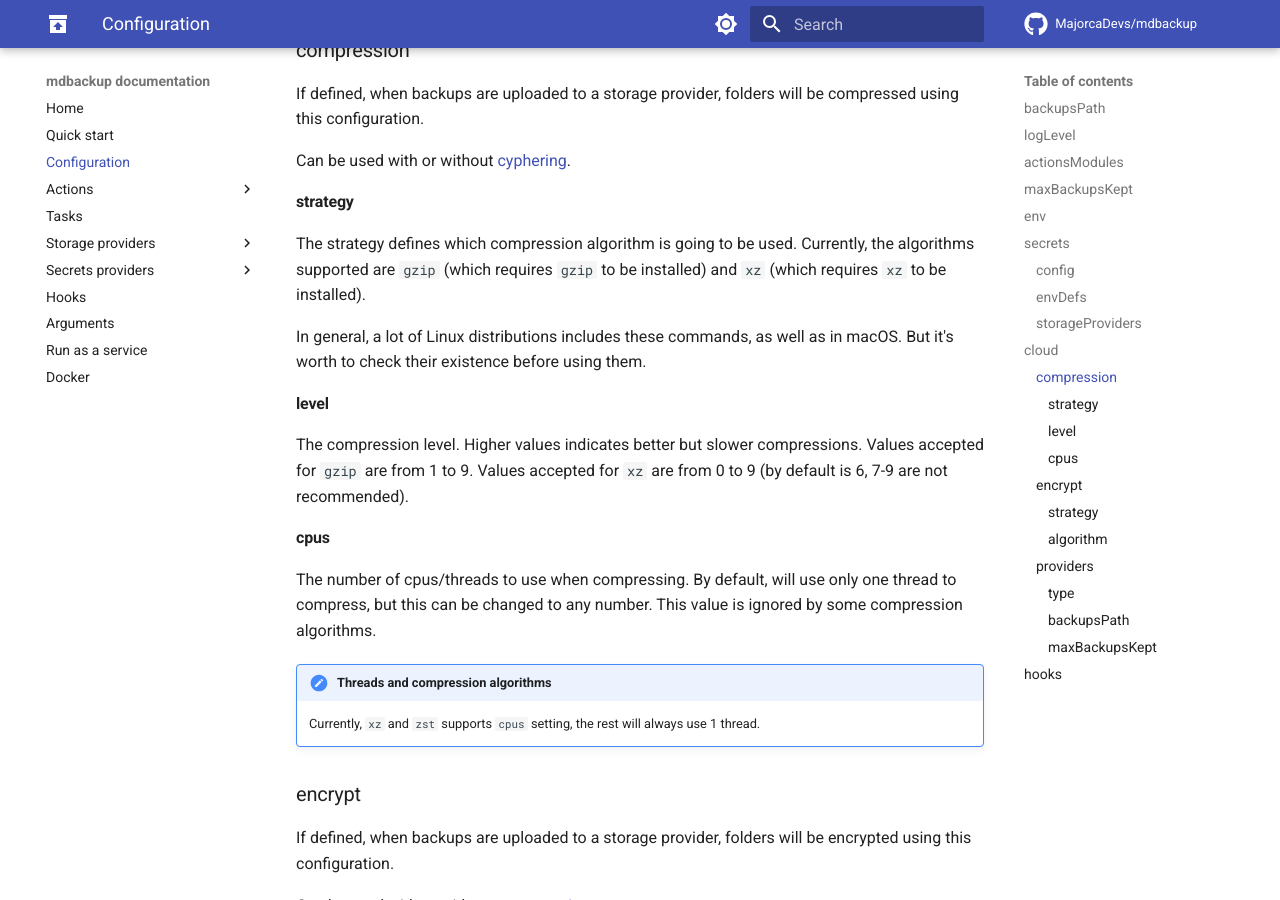
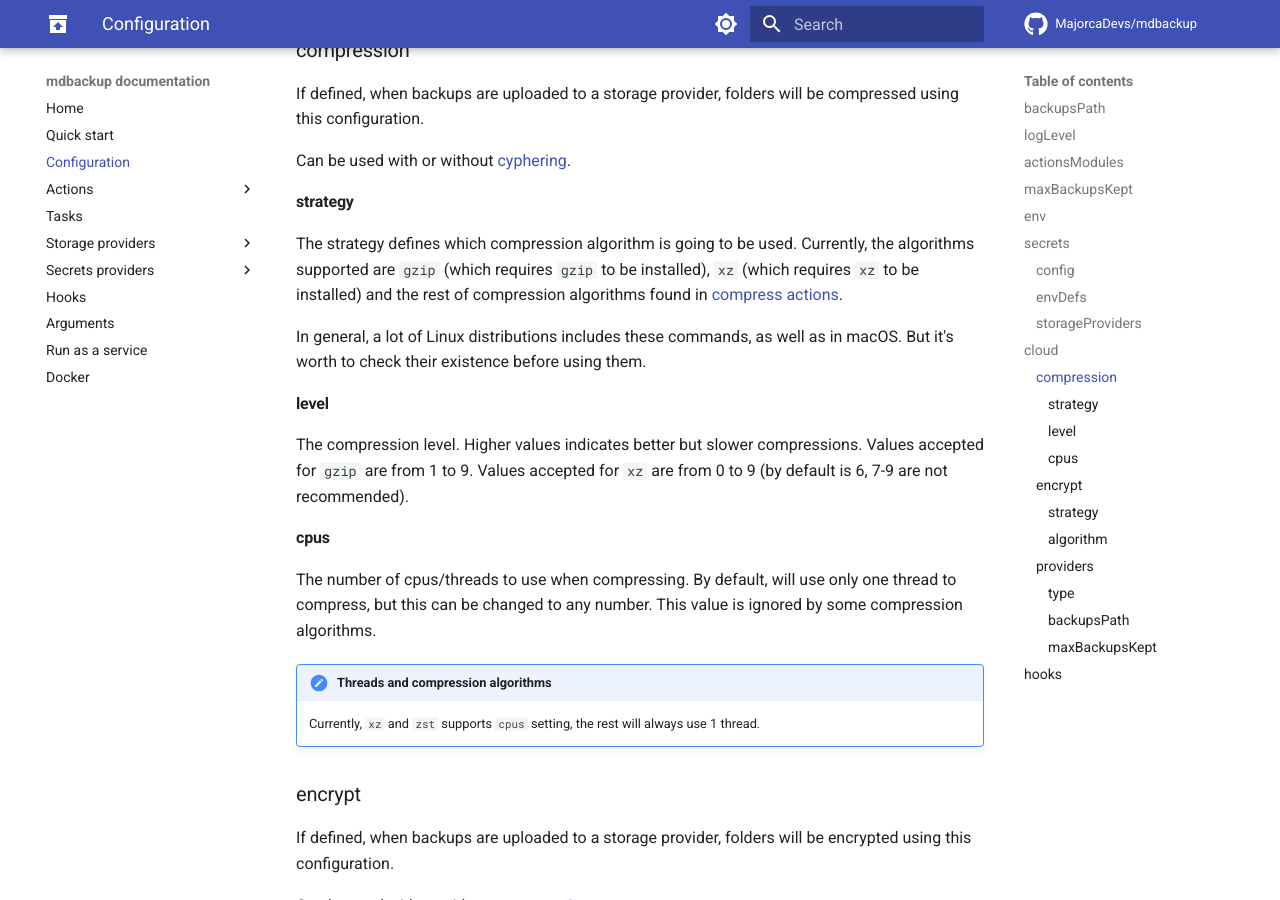
Before and after one commit to MajorcaDevs/mdbackup, an MkDocs documentation site: the page built from docs/configuration.md, in a window 1280 px wide and 900 px high, scrolled down 3860 px. Built offline with MkDocs 1.6.1 and Material for MkDocs 9.7.7, drawn with Linux system fonts in a browser that asks for light colours; comment, search, counter and statistics services are not loaded; the version menu is left out.

```diff
--- a/docs/configuration.md
+++ b/docs/configuration.md
@@ -215,7 +215,7 @@ Can be used with or without [cyphering](#cypher).
 
 #### strategy
 
-The strategy defines which compression algorithm is going to be used. Currently, the algorithms supported are `gzip` (which requires `gzip` to be installed) and `xz` (which requires `xz` to be installed).
+The strategy defines which compression algorithm is going to be used. Currently, the algorithms supported are `gzip` (which requires `gzip` to be installed), `xz` (which requires `xz` to be installed) and the rest of compression algorithms found in [compress actions](./actions/compress.md).
 
 In general, a lot of Linux distributions includes these commands, as well as in macOS. But it's worth to check their existence before using them.
 
```
Also changed, not shown: 1 other file.
